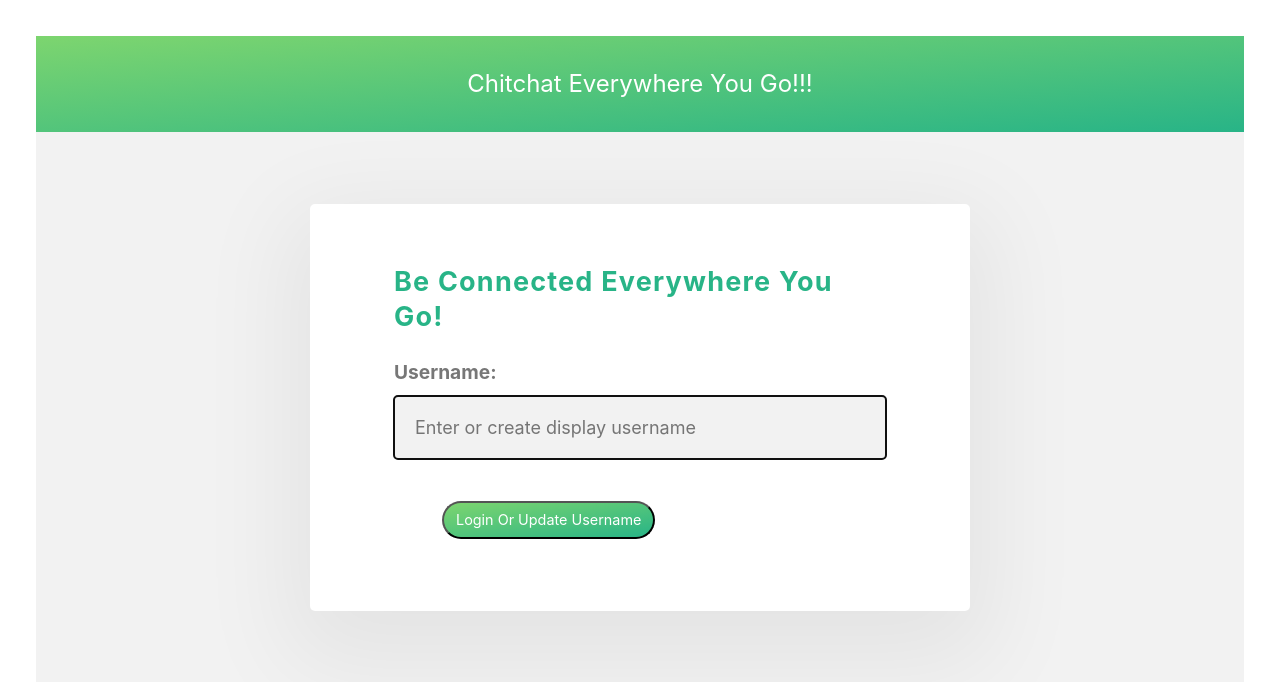
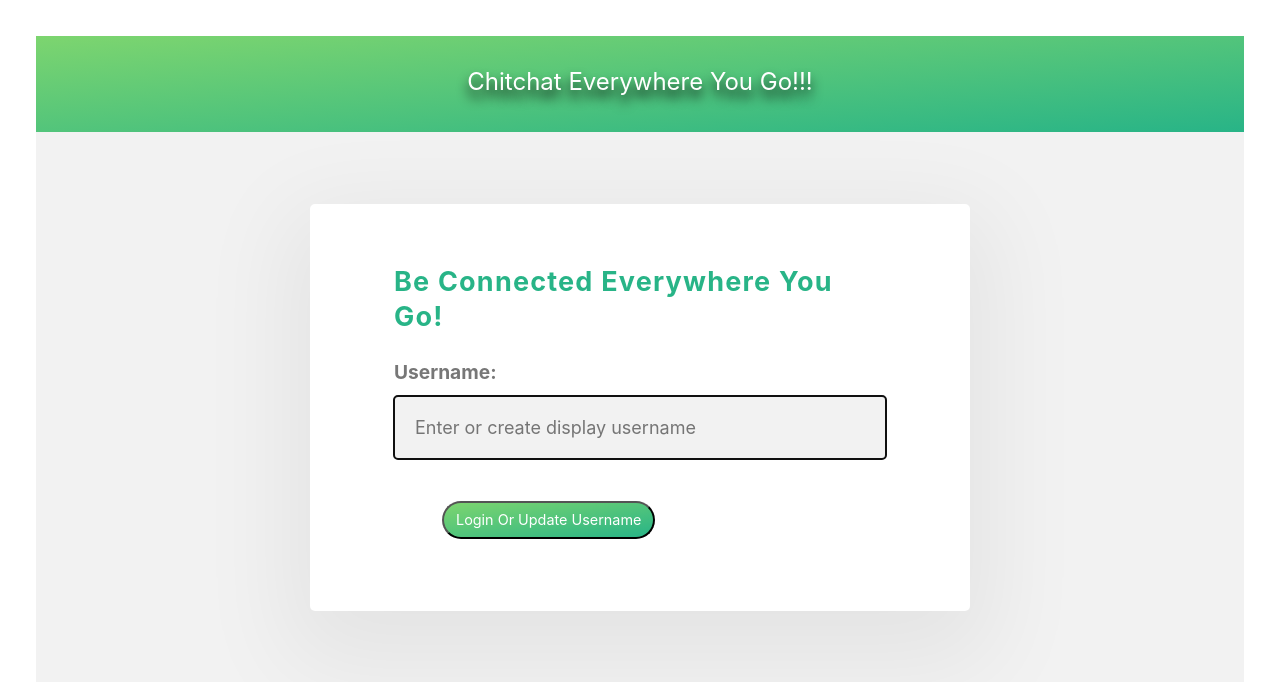
Before and after one commit to TitoYak211/chitter, a Flask app: page / in a window 1280 px wide, with the pointer over the restyled element. Shown: the top 682 px of the page. Run offline with Flask 2, Linux system fonts and the light colour scheme; some libraries are stand-ins or nearby versions.

Commit message:
Update styles.css

```diff
--- a/static/styles.css
+++ b/static/styles.css
@@ -45,6 +45,12 @@ body {
     font-size: 2rem;
     text-transform: capitalize;
     text-align: center;
+}
+
+.header_nav p:hover {
+  -webkit-transform: translateY(-2px);
+  transform: translateY(-2px);
+  text-shadow: 0 0.7rem 1rem #000000;
 }
 
 /* chat box */
```
